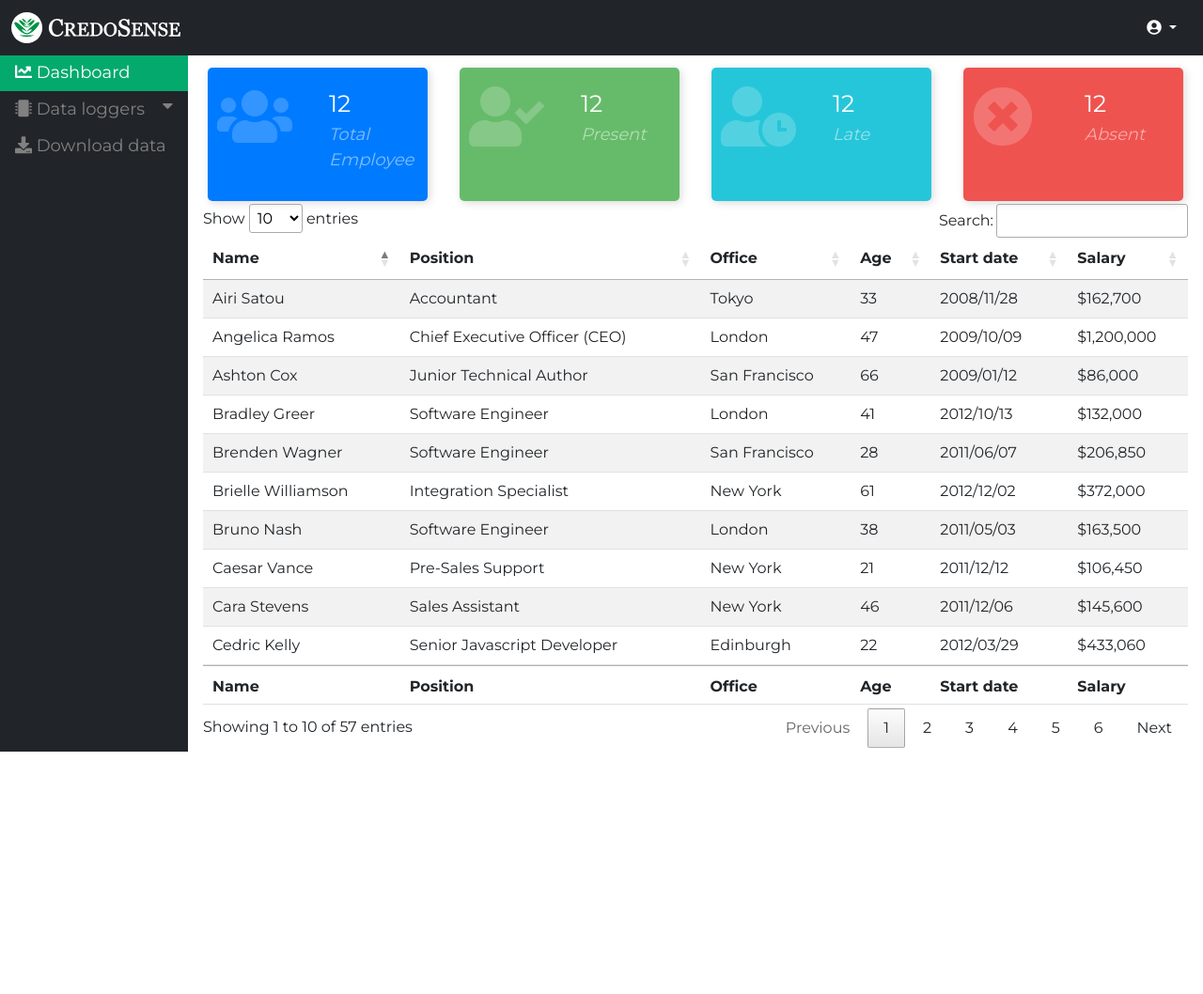
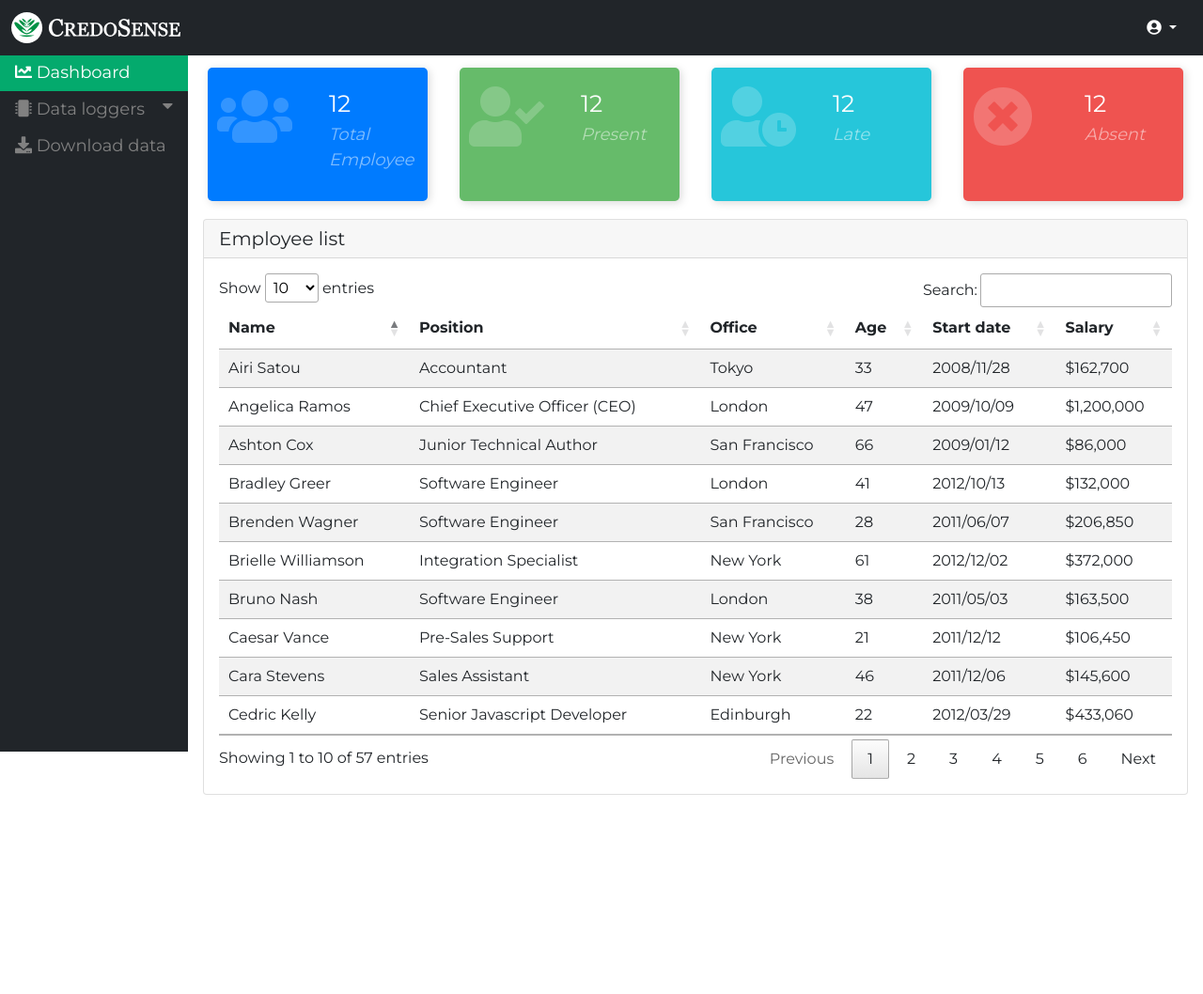
Before and after one commit to CredoSenseInc/cs-attendance-system-django, a Django app: page / in a window 1280 px wide. Shown: the whole page at 94% size. Run offline with Django 3.2, Linux system fonts and the light colour scheme; the visitor is signed in with stand-in values (Sample User, id 1); some libraries are stand-ins or nearby versions.

Commit message:
Table CSS Update

```diff
--- a/static/css/dashboard.css
+++ b/static/css/dashboard.css
@@ -219,3 +219,15 @@ body {
     display: block;
     font-size: 18px;
   }
+
+/* Table */
+
+.page-link {
+    color: #000;
+}
+
+.page-item.active .page-link {
+  color: #fff;
+  background-color: #009145;
+  border-color: #009145;
+}
--- a/templates/dashboard/dashboard.html
+++ b/templates/dashboard/dashboard.html
@@ -72,6 +72,9 @@
 
     </div>
 
+    <div class="card mt-3">
+        <h5 class="card-header">Employee list</h5>
+        <div class="card-body">
             <table id="example" class="table table-striped table-hover" style="width:100%">
                 <thead>
                     <tr>
@@ -541,7 +544,7 @@
                         <td>$112,000</td>
                     </tr>
                 </tbody>
-        <tfoot>
+                <!-- <tfoot>
                     <tr>
                         <th>Name</th>
                         <th>Position</th>
@@ -550,8 +553,12 @@
                         <th>Start date</th>
                         <th>Salary</th>
                     </tr>
-        </tfoot>
+                </tfoot> -->
             </table>
+        </div>
+      </div>
+
+
 
 </div>
 
```
Lines whose indentation alone changed are shown as unchanged.
